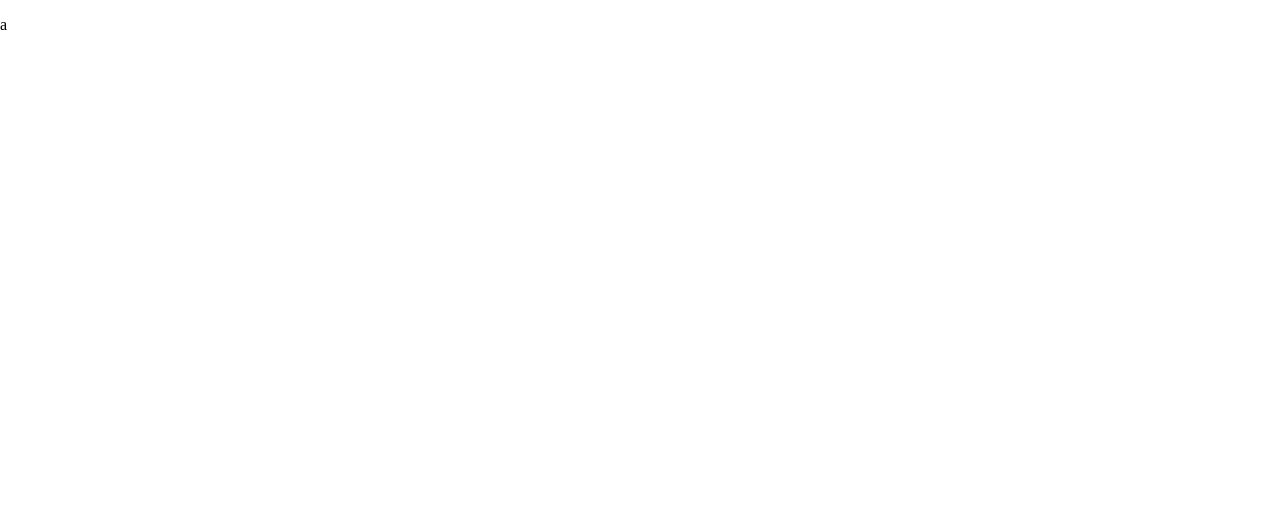
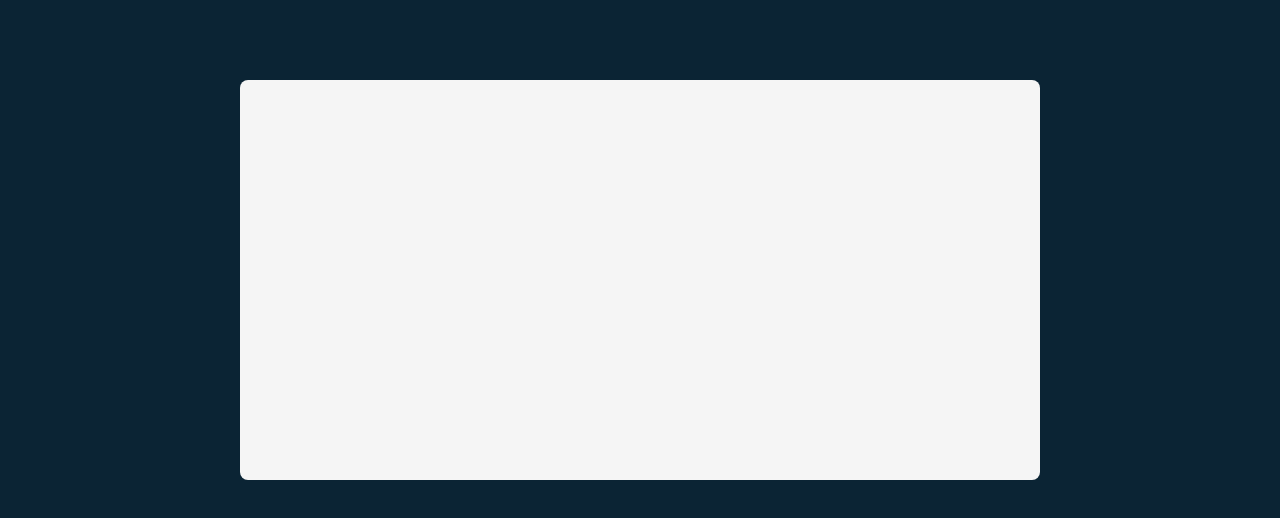
Before and after one commit to kwlsq/tenzies, a React (Vite) app: page / in a window 1280 px wide. Shown: the top 518 px of the page. Built offline with nearby package versions, Linux system fonts and the light colour scheme.

Commit message:
set main component

```diff
--- a/src/App.css
+++ b/src/App.css
@@ -0,0 +1,7 @@
+main{
+    background-color: #F5F5F5;
+    height: 400px;
+    max-width: 800px;
+    border-radius: 8px;
+    margin: 5rem auto;
+}
--- a/src/App.jsx
+++ b/src/App.jsx
@@ -2,9 +2,9 @@ import './App.css'
 
 function App() {
   return (
-    <>
-      <p>a</p>
-    </>
+    <main>
+
+    </main>
   )
 }
 
--- a/src/index.css
+++ b/src/index.css
@@ -3,5 +3,6 @@
 }
 
 body {
+  background-color: #0B2434;
   margin: 0;
 }
```
